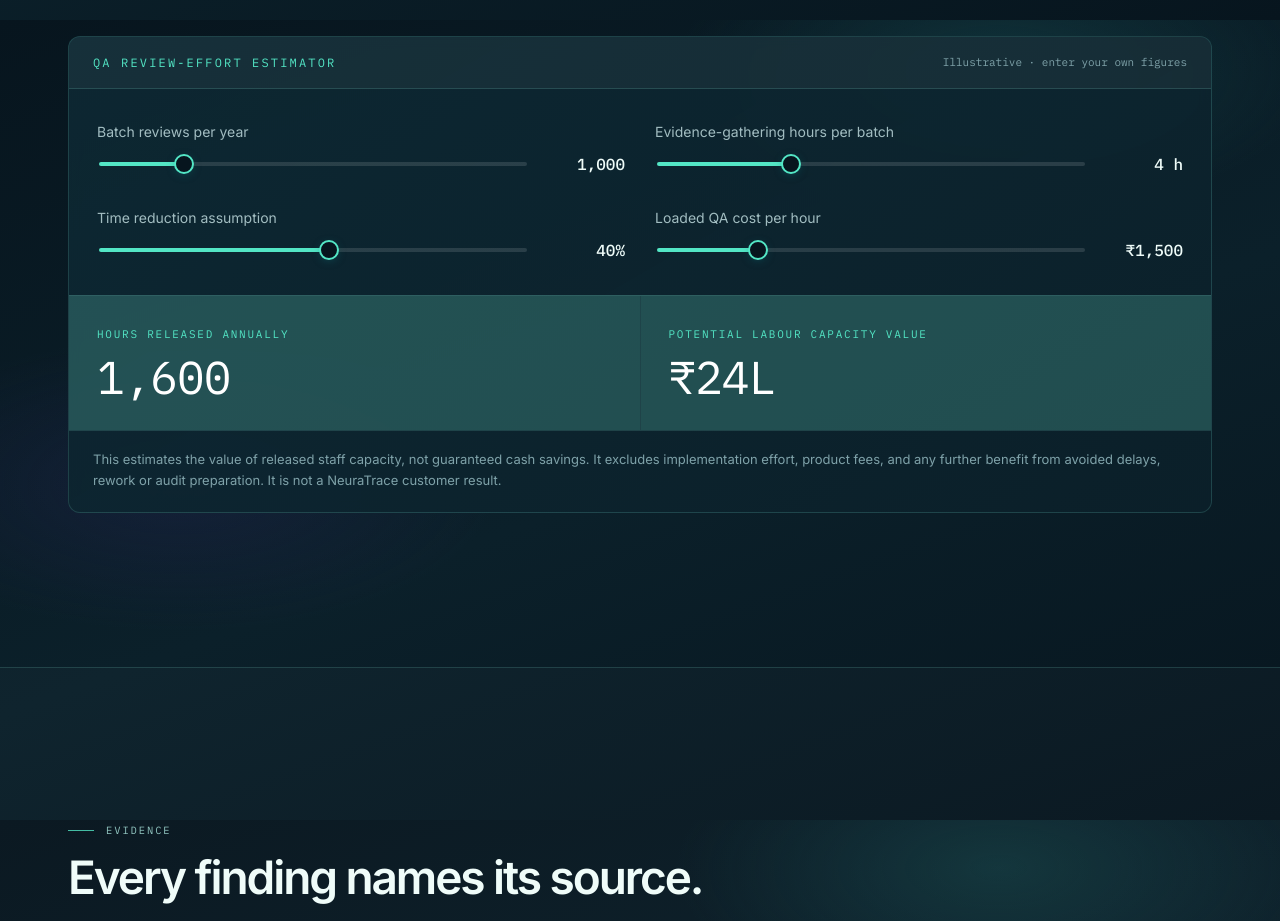
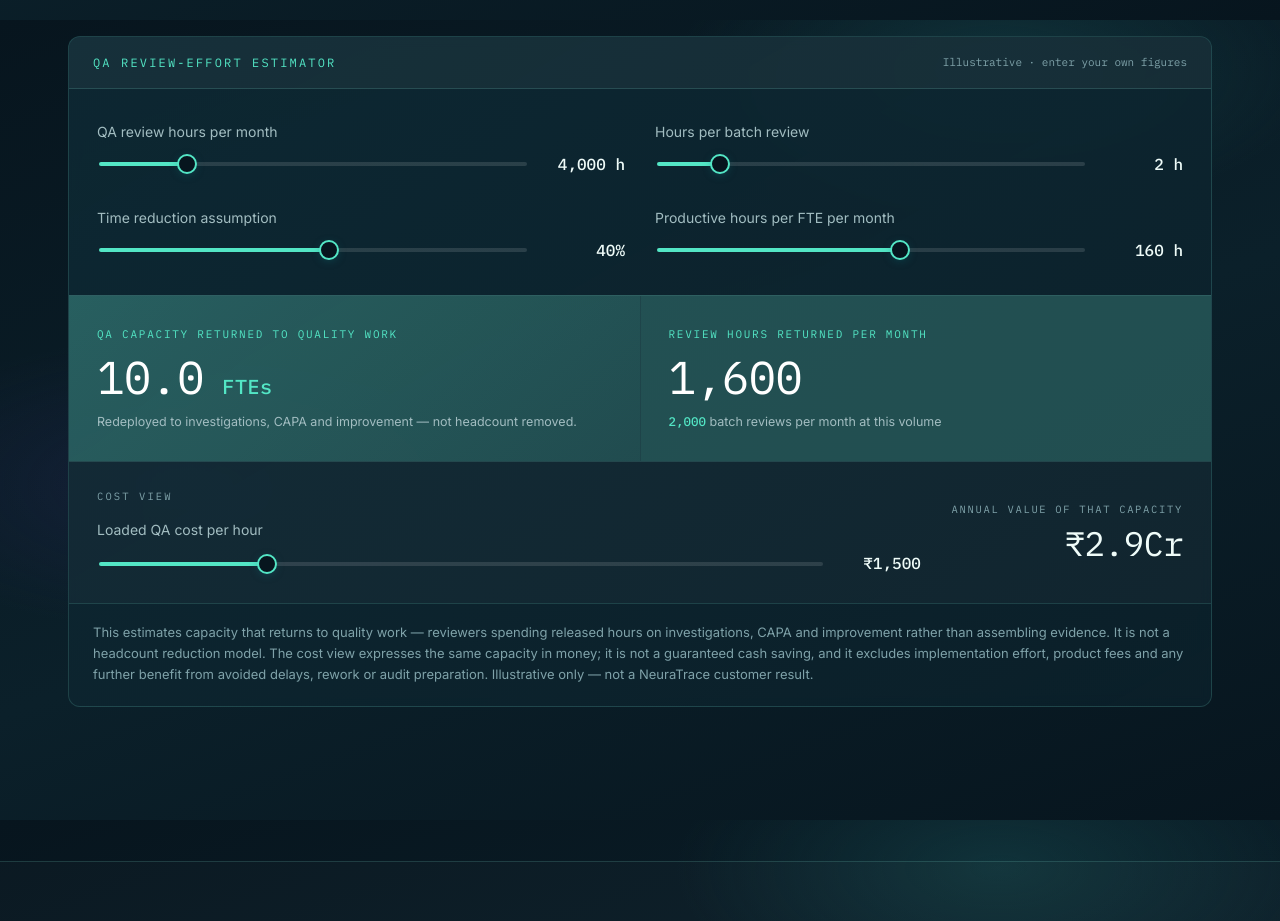
Before and after one commit to idlebrain2000/neuratrace-site, a plain HTML site: page index.html in a window 1280 px wide. Shown: the part 5580-6501 px from the top of the page. Drawn offline with Linux system fonts and the light colour scheme.

Commit message:
Add files via upload

```diff
--- a/index.html
+++ b/index.html
@@ -1868,6 +1868,30 @@ h1,h2,h3,.big,.hero-h1,.xt,.q .qq,.stepc h3,.pers h3,.ap-top h3,.lay h3,.card h3
   .hviz svg{overflow:hidden}
   .hero .hero-h1{max-width:20ch}
 }
+
+/* ── estimator: FTE-led, cost demoted to its own strip ── */
+.co{position:relative}
+.co--hero{background:linear-gradient(140deg,rgba(83,230,197,.16),rgba(83,230,197,.05))}
+.co strong em{font-style:normal;font-size:.44em;letter-spacing:.02em;color:var(--teal);
+  font-weight:500;margin-left:.3em}
+.cosub{display:block;margin-top:12px;font-size:12.5px;line-height:1.55;color:var(--dim);
+  font-family:var(--body);letter-spacing:0;text-transform:none}
+.cosub b{color:var(--teal);font-family:var(--mono);font-weight:500}
+
+.calc-cost{display:grid;gap:clamp(16px,2.4vw,32px);align-items:center;
+  padding:clamp(18px,2.4vw,26px) clamp(20px,3vw,28px);
+  border-top:1px solid var(--line);background:rgba(255,255,255,.025)}
+@media(min-width:720px){.calc-cost{grid-template-columns:1fr auto}}
+.cck{display:block;font-family:var(--mono);font-size:10.5px;letter-spacing:.2em;
+  text-transform:uppercase;color:var(--dimmer);margin-bottom:14px}
+.cf--inline{grid-template-columns:1fr auto}
+.cf--inline .cl{grid-column:1 / -1;margin-bottom:2px}
+.cc-r{text-align:left}
+@media(min-width:720px){.cc-r{text-align:right;min-width:210px}}
+.cc-r .col{display:block;font-family:var(--mono);font-size:10.5px;letter-spacing:.16em;
+  text-transform:uppercase;color:var(--dimmer);margin-bottom:8px}
+.cc-r strong{font-family:var(--mono);font-weight:400;font-size:clamp(24px,3vw,34px);
+  color:var(--text);letter-spacing:-.02em;line-height:1}
 </style>
 
 <script type="application/ld+json">
@@ -2200,14 +2224,14 @@ h1,h2,h3,.big,.hero-h1,.xt,.q .qq,.stepc h3,.pers h3,.ap-top h3,.lay h3,.card h3
 
       <div class="calc-grid">
         <label class="cf">
-          <span class="cl">Batch reviews per year</span>
-          <input type="range" id="cBatches" min="100" max="5000" step="50" value="1000">
-          <output id="oBatches">1,000</output>
+          <span class="cl">QA review hours per month</span>
+          <input type="range" id="cHrsMo" min="200" max="20000" step="100" value="4000">
+          <output id="oHrsMo">4,000 h</output>
         </label>
         <label class="cf">
-          <span class="cl">Evidence-gathering hours per batch</span>
-          <input type="range" id="cHours" min="0.5" max="12" step="0.5" value="4">
-          <output id="oHours">4 h</output>
+          <span class="cl">Hours per batch review</span>
+          <input type="range" id="cHours" min="0.5" max="12" step="0.5" value="2">
+          <output id="oHours">2 h</output>
         </label>
         <label class="cf">
           <span class="cl">Time reduction assumption</span>
@@ -2215,27 +2239,46 @@ h1,h2,h3,.big,.hero-h1,.xt,.q .qq,.stepc h3,.pers h3,.ap-top h3,.lay h3,.card h3
           <output id="oPct">40%</output>
         </label>
         <label class="cf">
-          <span class="cl">Loaded QA cost per hour</span>
-          <input type="range" id="cRate" min="200" max="6000" step="100" value="1500">
-          <output id="oRate">₹1,500</output>
+          <span class="cl">Productive hours per FTE per month</span>
+          <input type="range" id="cFte" min="120" max="190" step="5" value="160">
+          <output id="oFte">160 h</output>
         </label>
       </div>
 
       <div class="calc-out">
-        <div class="co">
-          <span class="col">Hours released annually</span>
-          <strong id="oHrs">1,600</strong>
+        <div class="co co--hero">
+          <span class="col">QA capacity returned to quality work</span>
+          <strong id="oFTEs">10.0<em> FTEs</em></strong>
+          <span class="cosub">Redeployed to investigations, CAPA and improvement — not headcount removed.</span>
         </div>
         <div class="co">
-          <span class="col">Potential labour capacity value</span>
-          <strong id="oVal">₹24.0L</strong>
+          <span class="col">Review hours returned per month</span>
+          <strong id="oHrs">1,600</strong>
+          <span class="cosub"><b id="oBatches">2,000</b> batch reviews per month at this volume</span>
         </div>
       </div>
 
+      <div class="calc-cost">
+        <div class="cc-l">
+          <span class="cck">Cost view</span>
+          <label class="cf cf--inline">
+            <span class="cl">Loaded QA cost per hour</span>
+            <input type="range" id="cRate" min="200" max="6000" step="100" value="1500">
+            <output id="oRate">₹1,500</output>
+          </label>
+        </div>
+        <div class="cc-r">
+          <span class="col">Annual value of that capacity</span>
+          <strong id="oVal">₹2.9Cr</strong>
+        </div>
+      </div>
+
       <p class="calc-note">
-        This estimates the value of released staff capacity, not guaranteed cash savings. It excludes
-        implementation effort, product fees, and any further benefit from avoided delays, rework or
-        audit preparation. It is not a NeuraTrace customer result.
+        This estimates capacity that returns to quality work — reviewers spending released hours on
+        investigations, CAPA and improvement rather than assembling evidence. It is not a headcount
+        reduction model. The cost view expresses the same capacity in money; it is not a guaranteed cash
+        saving, and it excludes implementation effort, product fees and any further benefit from avoided
+        delays, rework or audit preparation. Illustrative only — not a NeuraTrace customer result.
       </p>
     </div>
   </div>
@@ -2507,14 +2550,17 @@ h1,h2,h3,.big,.hero-h1,.xt,.q .qq,.stepc h3,.pers h3,.ap-top h3,.lay h3,.card h3
     nums.forEach(function(n){ io.observe(n); });
   })();
 
-  /* ---- QA review-effort estimator ---- */
+  /* ---- QA review-effort estimator (FTE-led) ---- */
   (function(){
-    var b=document.getElementById('cBatches'), h=document.getElementById('cHours'),
-        p=document.getElementById('cPct'),     r=document.getElementById('cRate');
-    if(!b||!h||!p||!r) return;
-    var oB=document.getElementById('oBatches'), oH=document.getElementById('oHours'),
-        oP=document.getElementById('oPct'),     oR=document.getElementById('oRate'),
-        oHrs=document.getElementById('oHrs'),   oVal=document.getElementById('oVal');
+    var hm=document.getElementById('cHrsMo'), hb=document.getElementById('cHours'),
+        pc=document.getElementById('cPct'),   fe=document.getElementById('cFte'),
+        rt=document.getElementById('cRate');
+    if(!hm||!hb||!pc||!fe||!rt) return;
+    var oHrsMo=document.getElementById('oHrsMo'), oHours=document.getElementById('oHours'),
+        oPct=document.getElementById('oPct'),     oFte=document.getElementById('oFte'),
+        oRate=document.getElementById('oRate'),   oFTEs=document.getElementById('oFTEs'),
+        oHrs=document.getElementById('oHrs'),     oBatches=document.getElementById('oBatches'),
+        oVal=document.getElementById('oVal');
 
     function inr(n){
       if(n >= 1e7) return '\u20B9' + (n/1e7).toFixed(1).replace(/\.0$/,'') + 'Cr';
@@ -2522,21 +2568,32 @@ h1,h2,h3,.big,.hero-h1,.xt,.q .qq,.stepc h3,.pers h3,.ap-top h3,.lay h3,.card h3
       return '\u20B9' + Math.round(n).toLocaleString('en-IN');
     }
     function fill(el){
-      var pct = (el.value - el.min) / (el.max - el.min) * 100;
-      el.style.setProperty('--p', pct + '%');
+      el.style.setProperty('--p', (el.value - el.min) / (el.max - el.min) * 100 + '%');
     }
     function calc(){
-      [b,h,p,r].forEach(fill);
-      var batches=+b.value, hours=+h.value, pct=+p.value/100, rate=+r.value;
-      var released = batches * hours * pct;
-      oB.textContent = batches.toLocaleString('en-IN');
-      oH.textContent = hours + ' h';
-      oP.textContent = p.value + '%';
-      oR.textContent = inr(rate);
-      oHrs.textContent = Math.round(released).toLocaleString('en-IN');
-      oVal.textContent = inr(released * rate);
+      [hm,hb,pc,fe,rt].forEach(fill);
+      var hoursMonth = +hm.value,
+          perBatch   = +hb.value,
+          cut        = +pc.value / 100,
+          fteHours   = +fe.value,
+          rate       = +rt.value;
+
+      var returned = hoursMonth * cut;           // hours back per month
+      var ftes     = returned / fteHours;        // expressed as whole people
+      var batches  = hoursMonth / perBatch;      // context, not an input
+
+      oHrsMo.textContent  = hoursMonth.toLocaleString('en-IN') + ' h';
+      oHours.textContent  = perBatch + ' h';
+      oPct.textContent    = pc.value + '%';
+      oFte.textContent    = fteHours + ' h';
+      oRate.textContent   = inr(rate);
+
+      oFTEs.innerHTML     = ftes.toFixed(1) + '<em> FTEs</em>';
+      oHrs.textContent    = Math.round(returned).toLocaleString('en-IN');
+      oBatches.textContent= Math.round(batches).toLocaleString('en-IN');
+      oVal.textContent    = inr(returned * 12 * rate);
     }
-    [b,h,p,r].forEach(function(el){ el.addEventListener('input', calc); });
+    [hm,hb,pc,fe,rt].forEach(function(el){ el.addEventListener('input', calc); });
     calc();
   })();
 
```
